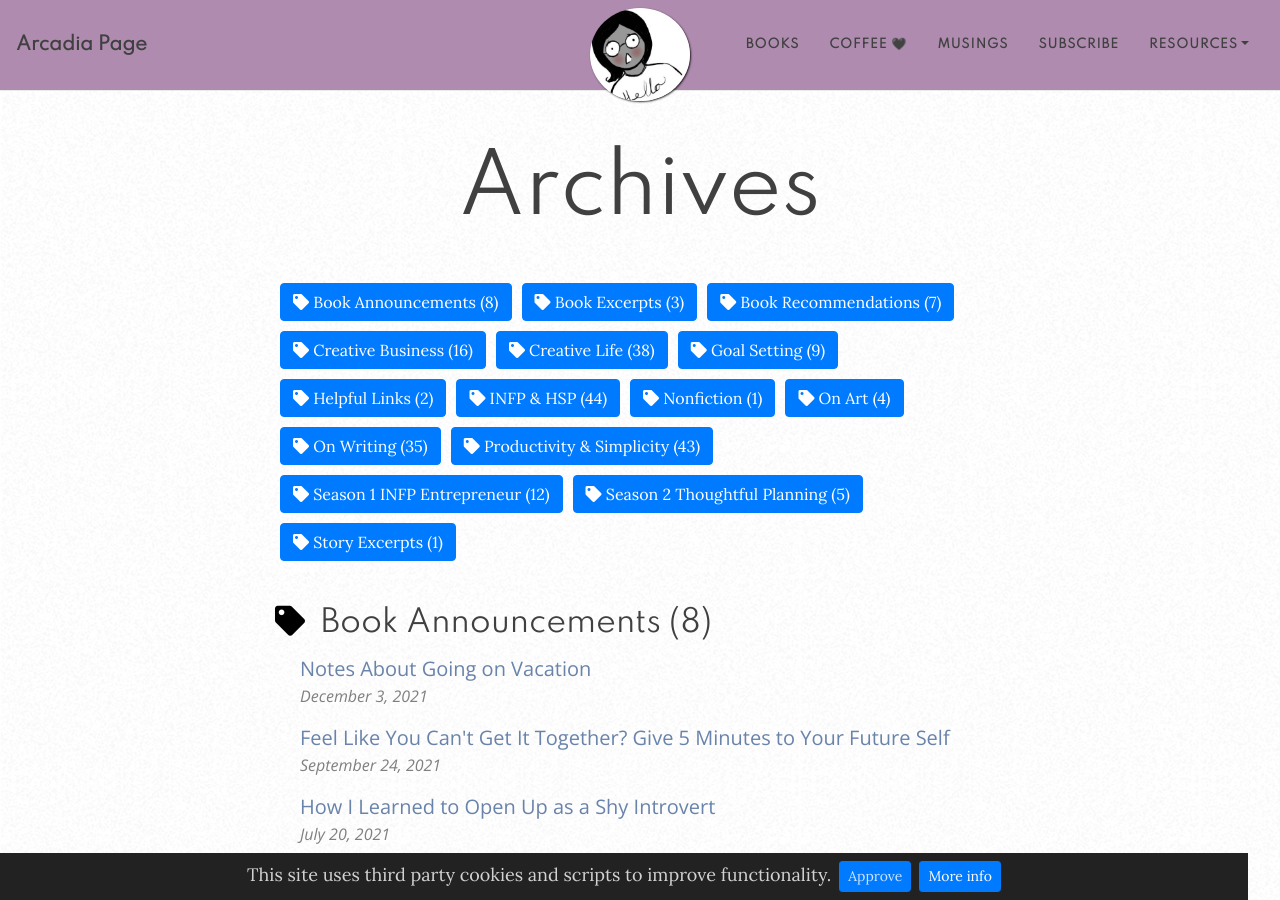
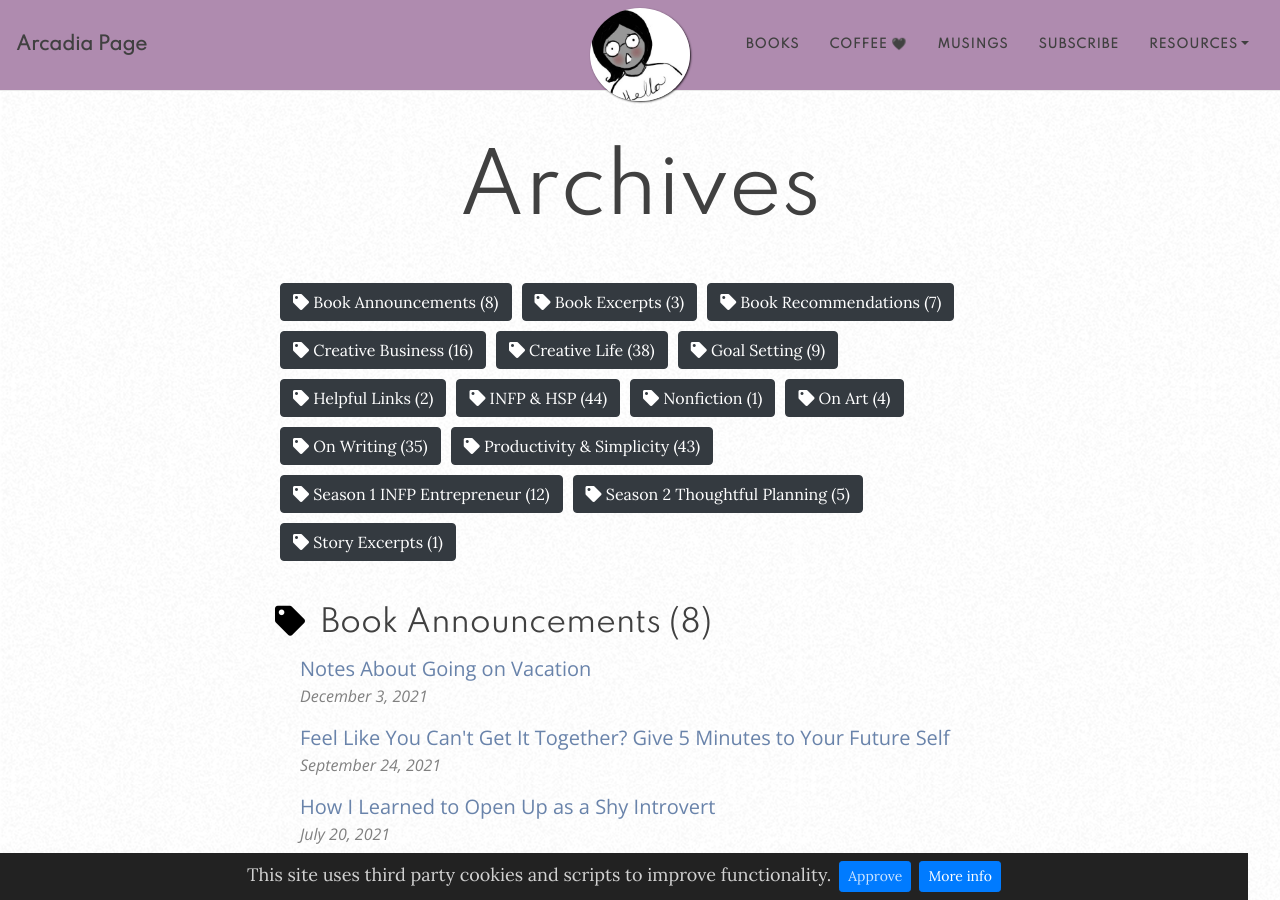
Before and after one commit to arcadiapage/arcadiapage.github.io, a Jekyll site: the page built from tags.html, in a window 1280 px wide and 900 px high. Built offline with Jekyll 4.4.1, drawn with Linux system fonts in a browser that asks for light colours; nearby versions of some CDN libraries; comment, search, counter and statistics services are not loaded.

Commit message:
Update from Forestry.io arcadiapage updated tags.html

```diff
--- a/tags.html
+++ b/tags.html
@@ -13,7 +13,7 @@
 {%- assign tags_list = site_tags | split:',' | sort -%}
 
 {%- for tag in tags_list -%}
-    <a href="#{{- tag -}}" class="btn btn-primary tag-btn"><i class="fas fa-tag" aria-hidden="true"></i>&nbsp;{{- tag -}}&nbsp;({{site.tags[tag].size}})</a>
+    <a href="#{{- tag -}}" class="btn btn-dark tag-btn"><i class="fas fa-tag" aria-hidden="true"></i>&nbsp;{{- tag -}}&nbsp;({{site.tags[tag].size}})</a>
 {%- endfor -%}
 
 <div id="full-tags-list">
```
